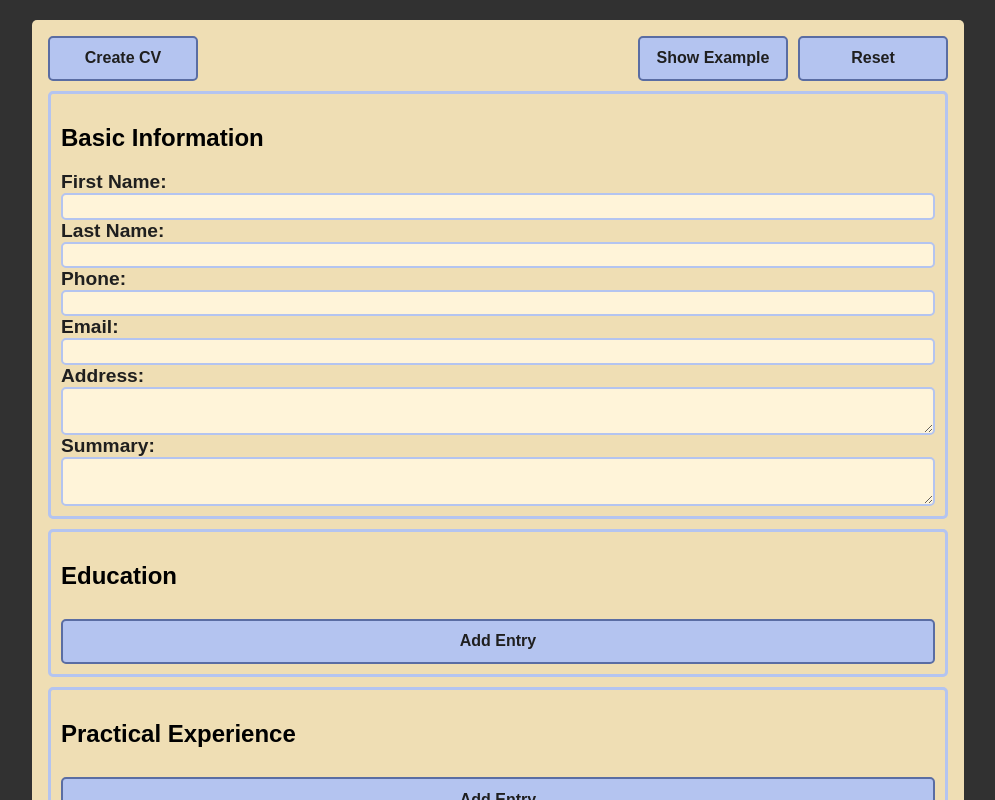
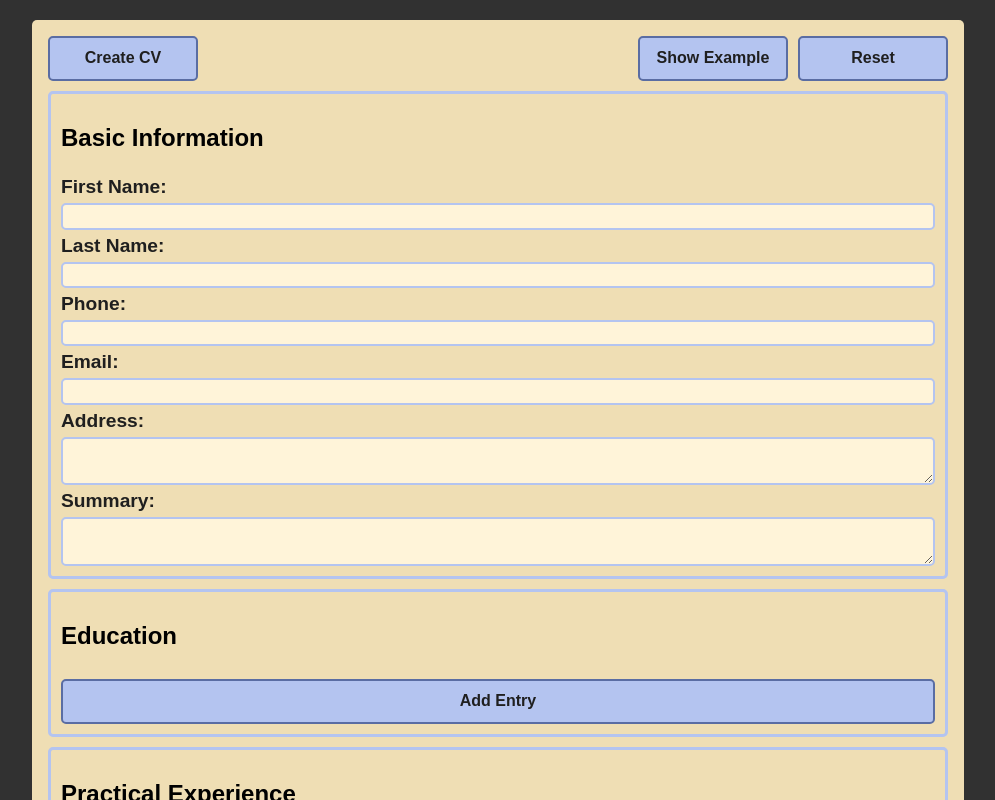
Before and after one commit to xincryptedx/cv-creator, a React (Vite) app: page / in a window 1280 px wide. Shown: the top 800 px of the page, without its empty margins (142-1137 px from the left). Built offline with nearby package versions, Linux system fonts and the light colour scheme.

Commit message:
Give section a 5px row gap

```diff
--- a/src/style/BasicInfo.module.css
+++ b/src/style/BasicInfo.module.css
@@ -1,5 +1,6 @@
 .basicInfoSection {
   display: grid;
+  row-gap: 5px;
 
   background-color: var(--background_2);
 }
--- a/src/style/DynamicEntriesContainer.module.css
+++ b/src/style/DynamicEntriesContainer.module.css
@@ -5,6 +5,7 @@
 }
 
 .dynamicEntriesContainer section {
+  row-gap: 5px;
   border-style: dotted;
   border-left: none;
   border-right: none;
```
